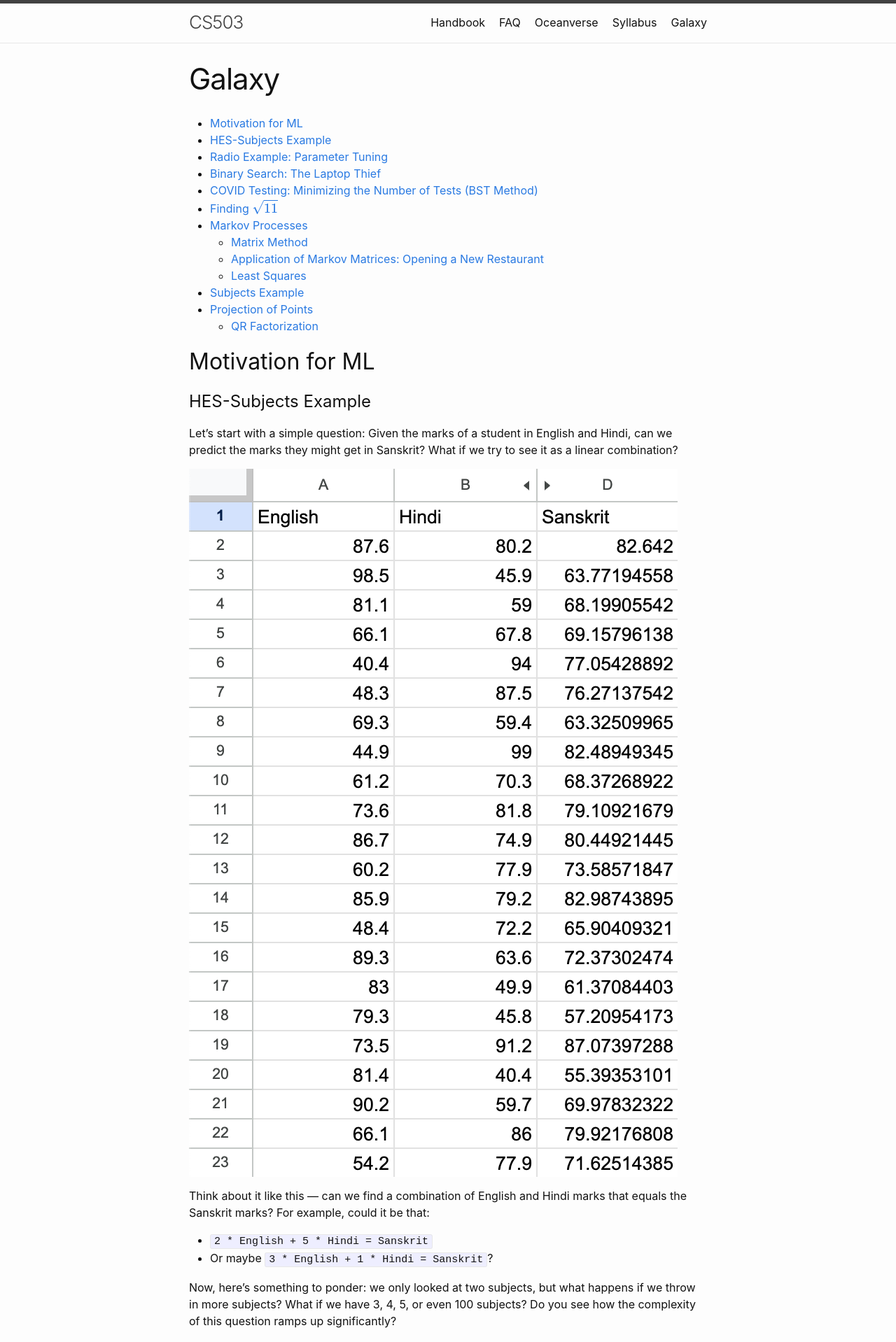
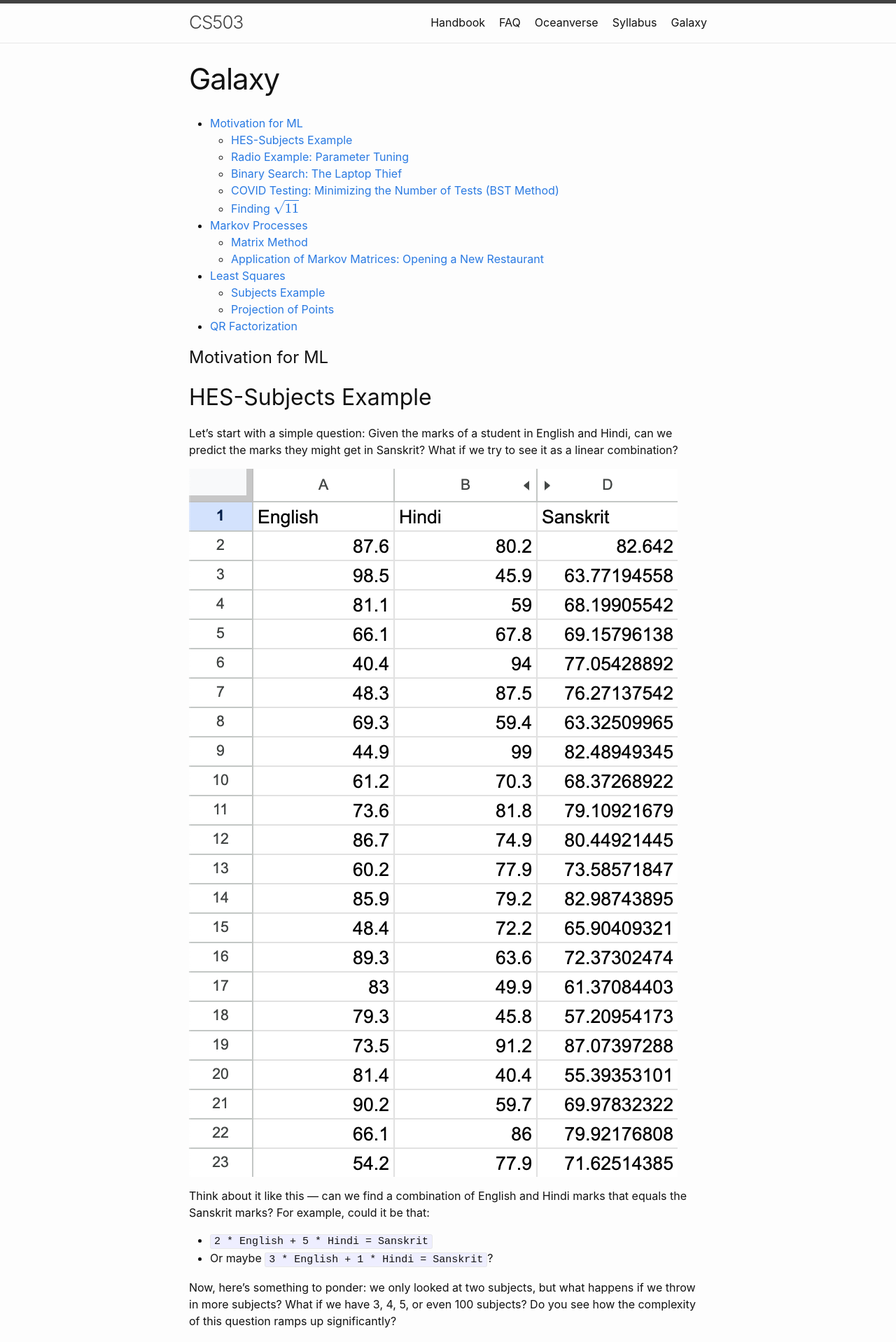
Before and after one commit to sudarshansudarshan/cs503, a Jekyll site: the page built from Galaxy.md, in a window 1280 px wide. Shown: the top 1918 px of the page at 70% size. Built offline with Jekyll 4.4.1, drawn with Linux system fonts in a browser that asks for light colours; formulas are drawn with MathJax 3.

```diff
--- a/Galaxy.md
+++ b/Galaxy.md
@@ -10,9 +10,9 @@ permalink: /galaxy/
 {:toc}
 
 
-## Motivation for ML
+# Motivation for ML
 
-# HES-Subjects Example
+## HES-Subjects Example
 
 Let's start with a simple question: Given the marks of a student in English and Hindi, can we predict the marks they might get in Sanskrit? What if we try to see it as a linear combination?
 
@@ -30,7 +30,7 @@ As the number of subjects increases, it becomes harder and harder to find the ri
 
 ---
 
-# Radio Example: Parameter Tuning
+## Radio Example: Parameter Tuning
 
 Let's take a trip back to the 1930s. Imagine you're tuning an old radio with a knob controller. To find the right station, you'd have to slowly tweak the knob, trying to tune into the clearest signal. So in a way, you were performing an algorithm to connect to the best station.
 
@@ -42,7 +42,7 @@ You start with one direction, assess the output (in this case, the sound), and t
 
 ---
 
-# Binary Search: The Laptop Thief
+## Binary Search: The Laptop Thief
 
 Imagine you're given a 4K resolution video that runs for 4.5 hours. The video shows a study table, and at the beginning, there's a laptop on the table. But by the end of the video, the laptop is gone—someone has stolen it. Here's the challenge: you need to find the exact moment when the laptop was taken. But watching the entire 4.5 hours of footage seems impractical, doesn't it?
 
@@ -56,7 +56,7 @@ Why is this method so efficient? It's because you're using a binary search techn
 
 ---
 
-# COVID Testing: Minimizing the Number of Tests (BST Method)
+## COVID Testing: Minimizing the Number of Tests (BST Method)
 
 Consider a scenario where a clinic needs to test a group of 10 people for COVID-19. Individual testing is expensive, so the clinic needs an efficient strategy to minimize costs. How can they do this?
 
@@ -78,7 +78,7 @@ To make it even more efficient, you could experiment with different batch sizes,
 
 ---
 
-# Finding $$\sqrt{11}$$
+## Finding $$\sqrt{11}$$
 
 Finding the square root of 11 is equivalent to finding the root of the equation
 
@@ -150,7 +150,7 @@ print(final_distribution, percentage_distribution)
 
 Notice how the distribution changes with each iteration. Eventually, you'll see that it stops changing—it converges.
 
-### Matrix Method
+## Matrix Method
 
 There's another way to approach this: through matrix operations.
 
@@ -238,11 +238,7 @@ $$
 $$
 
 
-
-
-
-
-### Application of Markov Matrices: Opening a New Restaurant
+## Application of Markov Matrices: Opening a New Restaurant
 
 Imagine you want to start a new restaurant in the city. Where should you situate it? Near the railway station? Near the IT hub? Near schools?
 
@@ -257,8 +253,8 @@ The location with the highest steady-state probability is where people are most
 ---
 
 
-## Least Squares
-# Subjects Example
+# Least Squares
+## Subjects Example
 
 Let's dive into an interesting question: What does it mean to take points in 3D and project them onto a 2D plane? Imagine you have a table with marks in Physics, Math, and Programming.
 
@@ -284,7 +280,7 @@ Can you think of how we might achieve that? How would you go about finding the p
 
 ---
 
-# Projection of Points
+## Projection of Points
 
 Now, let's shift our focus to the concept of projection. Observe the following graph: some points lie on or close to a plane.
 
@@ -359,7 +355,7 @@ You see how everything falls into place, right? But here's a critical point: thi
 ---
 
 
-## QR Factorization
+# QR Factorization
 
 
 ![QR Factorization](/machinelearning/assets/images/note1.png)
```
